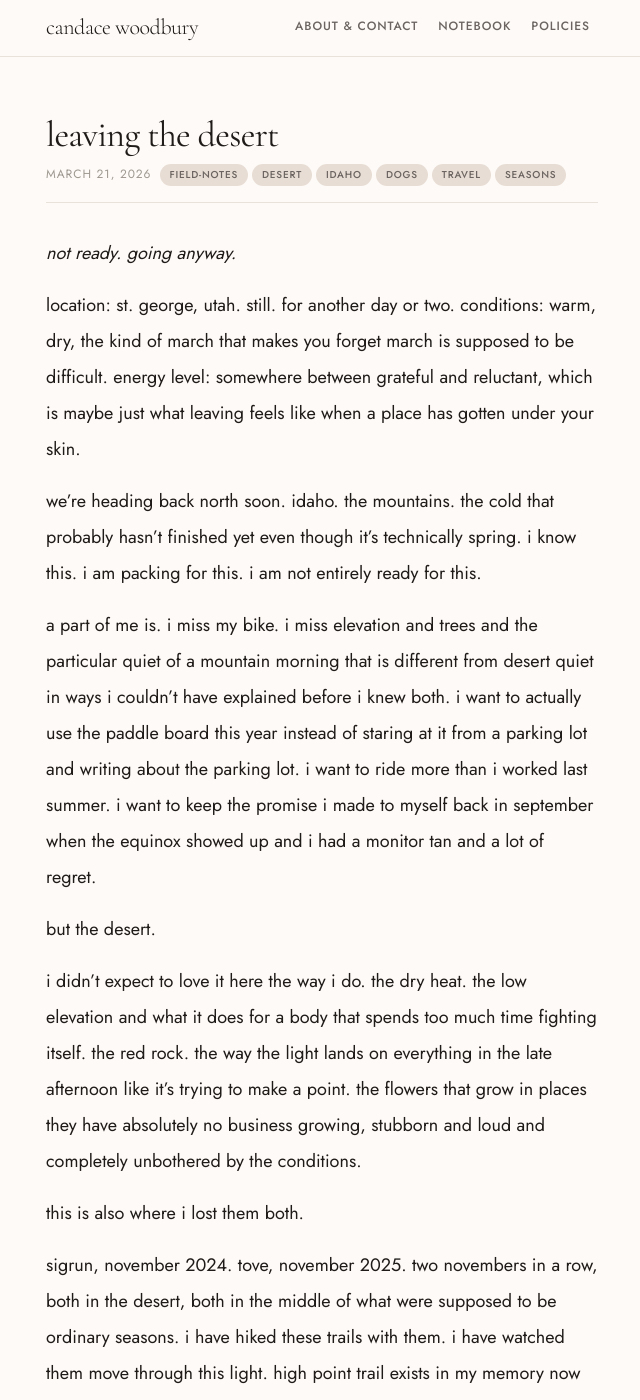
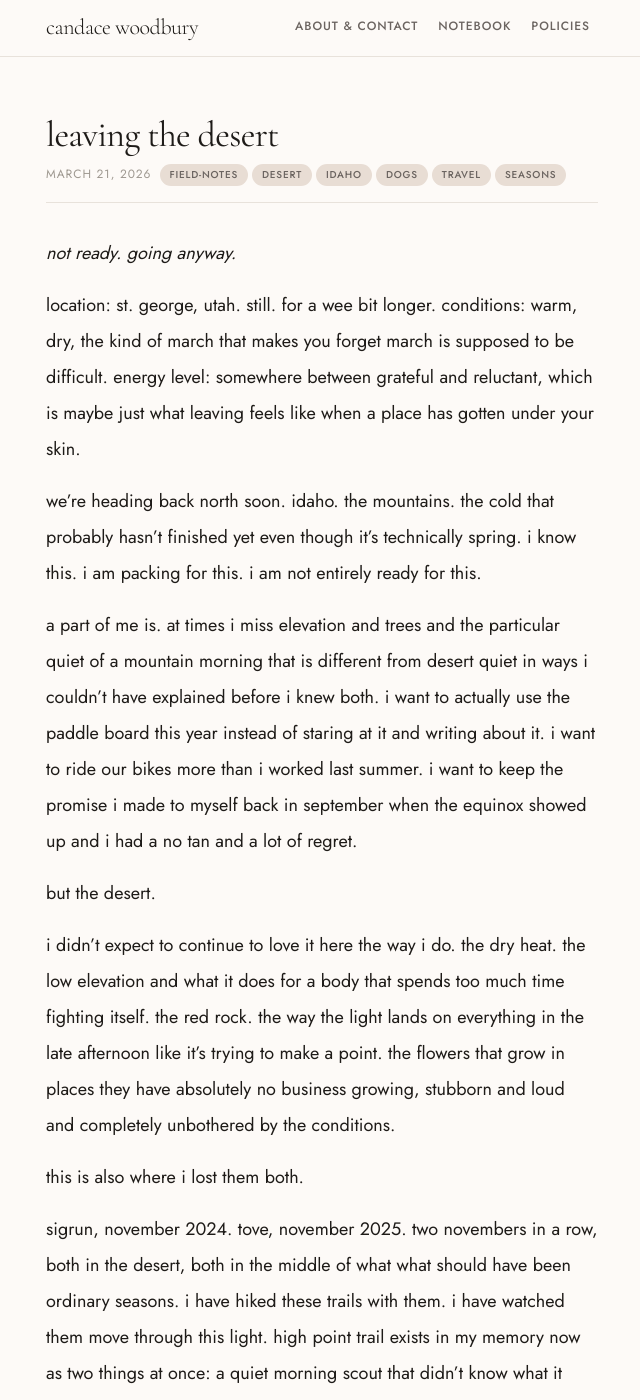
Before and after one commit to candacemonster/candace-woodbury, a Jekyll site: the page built from _posts/2026-03-21-leaving-the-desert.md, in a window 1280 px wide and 1400 px high. Shown: the whole window, without its empty margins (318-958 px from the left). Built offline with Jekyll 4.4.1, drawn with Linux system fonts in a browser that asks for light colours; some of the changed text lies outside the part shown.

Commit message:
2026-03-21 post

```diff
--- a/_posts/2026-03-21-leaving-the-desert.md
+++ b/_posts/2026-03-21-leaving-the-desert.md
@@ -9,33 +9,33 @@
 
 *not ready. going anyway.*
 
-location: st. george, utah. still. for another day or two.
+location: st. george, utah. still. for a wee bit longer.
 conditions: warm, dry, the kind of march that makes you forget march is supposed to be difficult.
 energy level: somewhere between grateful and reluctant, which is maybe just what leaving feels like when a place has gotten under your skin.
 
 we're heading back north soon. idaho. the mountains. the cold that probably hasn't finished yet even though it's technically spring. i know this. i am packing for this. i am not entirely ready for this.
 
-a part of me is. i miss my bike. i miss elevation and trees and the particular quiet of a mountain morning that is different from desert quiet in ways i couldn't have explained before i knew both. i want to actually use the paddle board this year instead of staring at it from a parking lot and writing about the parking lot. i want to ride more than i worked last summer. i want to keep the promise i made to myself back in september when the equinox showed up and i had a monitor tan and a lot of regret.
+a part of me is. at times i miss elevation and trees and the particular quiet of a mountain morning that is different from desert quiet in ways i couldn't have explained before i knew both. i want to actually use the paddle board this year instead of staring at it and writing about it. i want to ride our bikes more than i worked last summer. i want to keep the promise i made to myself back in september when the equinox showed up and i had a no tan and a lot of regret.
 
 but the desert.
 
-i didn't expect to love it here the way i do. the dry heat. the low elevation and what it does for a body that spends too much time fighting itself. the red rock. the way the light lands on everything in the late afternoon like it's trying to make a point. the flowers that grow in places they have absolutely no business growing, stubborn and loud and completely unbothered by the conditions.
+i didn't expect to continue to love it here the way i do. the dry heat. the low elevation and what it does for a body that spends too much time fighting itself. the red rock. the way the light lands on everything in the late afternoon like it's trying to make a point. the flowers that grow in places they have absolutely no business growing, stubborn and loud and completely unbothered by the conditions.
 
 this is also where i lost them both.
 
-sigrun, november 2024. tove, november 2025. two novembers in a row, both in the desert, both in the middle of what were supposed to be ordinary seasons. i have hiked these trails with them. i have watched them move through this light. high point trail exists in my memory now as two things at once: a quiet morning scout that didn't know what it was, and the last easy miles we walked together.
+sigrun, november 2024. tove, november 2025. two novembers in a row, both in the desert, both in the middle of what what should have been ordinary seasons. i have hiked these trails with them. i have watched them move through this light. high point trail exists in my memory now as two things at once: a quiet morning scout that didn't know what it was, and the last easy miles we walked together.
 
 the desert held all of that. it still does. i think that might be part of why i love it now in a way i didn't before — it's not just landscape anymore. it's where things happened. it's where i was when my heart broke twice, and also where i kept going outside anyway, which turns out to be the only thing that helps.
 
 sally came after. our adoptee, our unexpected third act, the dog who showed up and gave the whole thing somewhere to go again. she has no idea what this place means. she just knows there are good smells and that the pavement gets warm and that i will stop and let her investigate anything she considers worth investigating. she is not wrong about any of this.
 
-i'm reading lab girl by hope jahren right now, which is either great timing or terrible timing depending on how you feel about books that make you think about time and growth and the things that survive. jahren writes about plants the way i want to write about trails — like the landscape is a living record of everything that happened there, if you know how to read it. i'm not sure i know how to read it yet. i'm learning.
+i'm reading lab girl by hope jahren right now, which is either great timing or terrible timing depending on how you feel about books that make you think about time and growth and the things that survive. jahren writes about plants the way i want to write about trails, like the landscape is a living record of everything that happened there, if you know how to read it. i'm not sure i know how to read it yet. i'm learning.
 
-we'll be back south next winter. i know this. st. george will still be here, warm and dry and indifferent in the best way, the red rock doing what red rock does regardless of who shows up to look at it.
+we'll be back south come winter. i know this. the desert will still be here, warm and dry and indifferent in the best way, the red rock doing what red rock does regardless of who shows up to look at it.
 
 but right now i'm sitting with the specific feeling of leaving a place before i'm ready, which is different from leaving a place too late. this one still has things to say. i'm just running out of days to listen.
 
-idaho is waiting. the mountains are waiting. the bike is waiting with what i choose to interpret as patience rather than accusation.
+idaho is waiting. the mountains are waiting. new and old trails are waiting with what i choose to interpret as patience rather than accusation.
 
 sally is ready. she's always ready. i'm taking notes.
 
```
